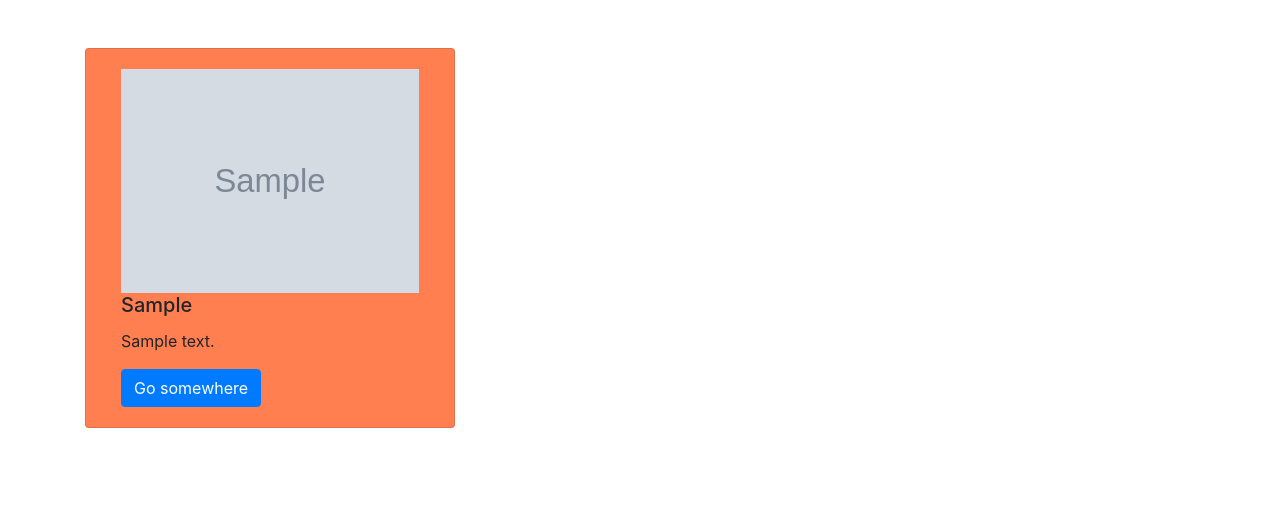
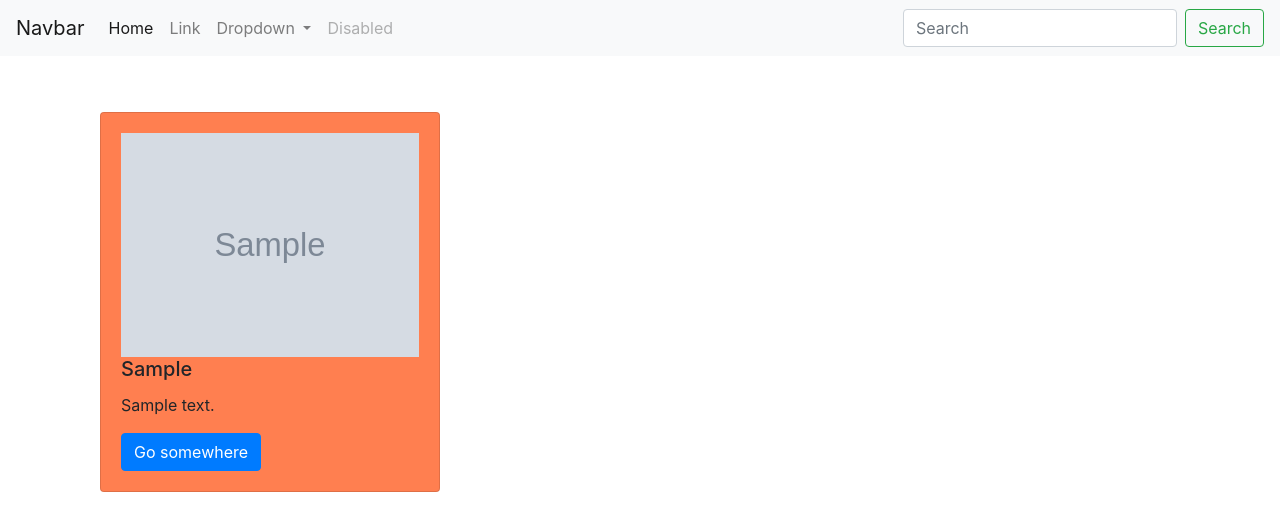
Before and after one commit to htmlhints/workshop-dynamic-website, a PHP site: page / in a window 1280 px wide. Shown: the top 531 px of the page. Run offline with PHP 8.4, Linux system fonts and the light colour scheme; tables that the repository leaves empty hold one stand-in row (values such as "Sample post"); grey boxes marked "Sample" are stand-in pictures; some libraries are stand-ins or nearby versions.

Commit message:
workshop code

```diff
--- a/inc/header.php
+++ b/inc/header.php
@@ -5,6 +5,42 @@
     <meta name="viewport" content="width=device-width, initial-scale=1.0">
     <title>Workshop</title>
     <link rel="stylesheet" href="https://stackpath.bootstrapcdn.com/bootstrap/4.3.1/css/bootstrap.min.css">
-    <script src="./bootstrap/4.4.1/js/bootstrap.min.js"></script>
+    <script src="https://ajax.googleapis.com/ajax/libs/jquery/3.4.1/jquery.min.js"></script>
+    <script src="https://stackpath.bootstrapcdn.com/bootstrap/4.4.1/js/bootstrap.min.js"></script>
 </head>
 <body>
+<nav class="navbar navbar-expand-lg navbar-light bg-light">
+  <a class="navbar-brand" href="#">Navbar</a>
+  <button class="navbar-toggler" type="button" data-toggle="collapse" data-target="#navbarSupportedContent" aria-controls="navbarSupportedContent" aria-expanded="false" aria-label="Toggle navigation">
+    <span class="navbar-toggler-icon"></span>
+  </button>
+
+  <div class="collapse navbar-collapse" id="navbarSupportedContent">
+    <ul class="navbar-nav mr-auto">
+      <li class="nav-item active">
+        <a class="nav-link" href="#">Home <span class="sr-only">(current)</span></a>
+      </li>
+      <li class="nav-item">
+        <a class="nav-link" href="#">Link</a>
+      </li>
+      <li class="nav-item dropdown">
+        <a class="nav-link dropdown-toggle" href="#" id="navbarDropdown" role="button" data-toggle="dropdown" aria-haspopup="true" aria-expanded="false">
+          Dropdown
+        </a>
+        <div class="dropdown-menu" aria-labelledby="navbarDropdown">
+          <a class="dropdown-item" href="#">Action</a>
+          <a class="dropdown-item" href="#">Another action</a>
+          <div class="dropdown-divider"></div>
+          <a class="dropdown-item" href="#">Something else here</a>
+        </div>
+      </li>
+      <li class="nav-item">
+        <a class="nav-link disabled" href="#" tabindex="-1" aria-disabled="true">Disabled</a>
+      </li>
+    </ul>
+    <form class="form-inline my-2 my-lg-0">
+      <input class="form-control mr-sm-2" type="search" placeholder="Search" aria-label="Search">
+      <button class="btn btn-outline-success my-2 my-sm-0" type="submit">Search</button>
+    </form>
+  </div>
+</nav>
--- a/index.php
+++ b/index.php
@@ -13,13 +13,16 @@ if ($result->num_rows > 0) {
     echo '<div class="row container mx-auto pt-5 pb-5">';
     while($row = $result->fetch_assoc()) {
         // var_dump($row);
-        echo '<div class="card col-4" style="background-color:coral;">
+        echo '
+        <div class="col-lg-4 col-md-6 col-12 py-2">
+            <div class="card" style="background-color:coral;">
                 <div class="card-body">
                     <img src="'.$row["image"].'" width="100%">
                     <h5 class="card-title sdev">'.$row["head"].'</h5>
                     <p class="card-text">'.$row["description"].'</p>
                     <a href="#" class="btn btn-primary">Go somewhere</a>
                 </div>
+            </div>
         </div>';
     }
 }
```
Lines whose indentation alone changed are shown as unchanged.
